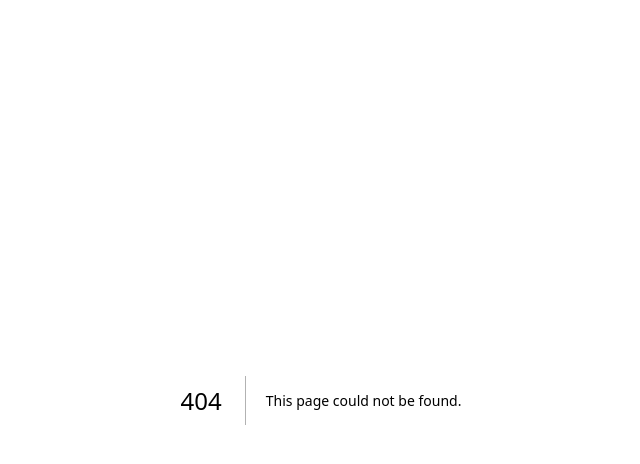
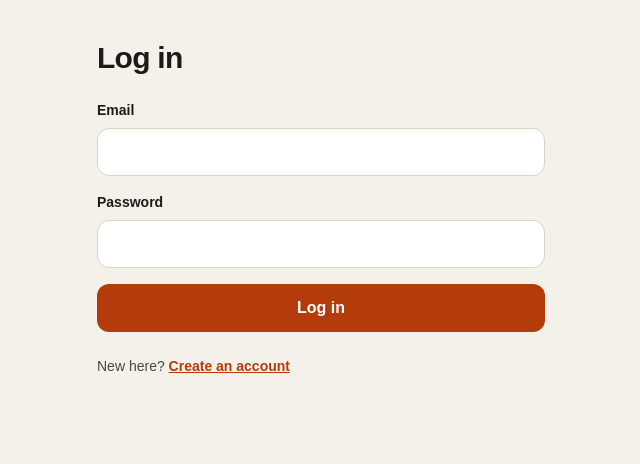
Before and after one commit to hassuf/trades-app, a Next.js app in the folder web/: page /login in a window 1280 px wide. Before the commit this address had no page. Shown: the top 464 px of the page, without its empty margins (319-959 px from the left). Built offline with nearby package versions, Linux system fonts and the light colour scheme; no server answers.

Commit message:
Login, logout, owner-only edit links

```diff
--- /dev/null
+++ b/web/app/login/page.tsx
@@ -0,0 +1,87 @@
+"use client";
+
+import { useState } from "react";
+import { useRouter } from "next/navigation";
+import { createClient } from "@/lib/supabase/client";
+
+export default function LoginPage() {
+  const router = useRouter();
+  const supabase = createClient();
+
+  const [email, setEmail] = useState("");
+  const [password, setPassword] = useState("");
+  const [error, setError] = useState<string | null>(null);
+  const [loading, setLoading] = useState(false);
+
+  async function handleSubmit(e: React.FormEvent) {
+    e.preventDefault();
+    setError(null);
+    setLoading(true);
+
+    const { data, error } = await supabase.auth.signInWithPassword({ email, password });
+
+    if (error || !data.user) {
+      setLoading(false);
+      setError("That email and password don't match an account. Check them and try again.");
+      return;
+    }
+
+    // Send pros to their profile, pros who haven't finished setup to the setup form,
+    // and homeowners to the home page.
+    const uid = data.user.id;
+    const { data: pro } = await supabase.from("pros").select("id").eq("id", uid).maybeSingle();
+    if (pro) {
+      router.push(`/pros/${uid}`);
+    } else {
+      const { data: profile } = await supabase.from("profiles").select("role").eq("id", uid).maybeSingle();
+      router.push(profile?.role === "homeowner" ? "/" : "/pro/setup");
+    }
+    router.refresh();
+  }
+
+  const input =
+    "h-12 w-full rounded-xl border border-[#D9D3C6] bg-white px-3 text-[15px] font-normal text-[#1C1B19] outline-none focus:border-[#B43C0A] focus:ring-2 focus:ring-[#B43C0A]/20";
+
+  return (
+    <main className="min-h-screen bg-[#F4F1EA] px-5 py-10 text-[#1C1B19]">
+      <div className="mx-auto flex max-w-md flex-col gap-6">
+        <h1 className="text-3xl font-extrabold tracking-tight">Log in</h1>
+
+        <form onSubmit={handleSubmit} className="flex flex-col gap-4">
+          <label className="flex flex-col gap-2 text-sm font-semibold">
+            Email
+            <input className={input} type="email" autoComplete="email" value={email} onChange={(e) => setEmail(e.target.value)} required />
+          </label>
+          <label className="flex flex-col gap-2 text-sm font-semibold">
+            Password
+            <input
+              className={input}
+              type="password"
+              autoComplete="current-password"
+              value={password}
+              onChange={(e) => setPassword(e.target.value)}
+              required
+            />
+          </label>
+
+          {error && <p className="rounded-lg bg-[#FBE9E2] px-3 py-2 text-sm text-[#8A2E08]">{error}</p>}
+
+          <button
+            type="submit"
+            disabled={loading}
+            className="h-12 rounded-xl bg-[#B43C0A] text-base font-semibold text-white disabled:opacity-60"
+          >
+            {loading ? "Logging in…" : "Log in"}
+          </button>
+        </form>
+
+        <p className="text-sm text-[#4A4740]">
+          New here?{" "}
+          <a href="/signup" className="font-semibold text-[#B43C0A] underline">
+            Create an account
+          </a>
+        </p>
+      </div>
+    </main>
+  );
+}
--- a/web/app/pro/jobs/page.tsx
+++ b/web/app/pro/jobs/page.tsx
@@ -71,7 +71,7 @@ export default function PastJobsPage() {
     async function load() {
       const { data: auth } = await supabase.auth.getUser();
       if (!auth.user) {
-        router.push("/signup");
+        router.push("/login");
         return;
       }
       setUserId(auth.user.id);
--- a/web/app/pro/rates/page.tsx
+++ b/web/app/pro/rates/page.tsx
@@ -48,7 +48,7 @@ export default function RatesPage() {
     async function load() {
       const { data: auth } = await supabase.auth.getUser();
       if (!auth.user) {
-        router.push("/signup");
+        router.push("/login");
         return;
       }
       setUserId(auth.user.id);
--- a/web/app/pro/setup/page.tsx
+++ b/web/app/pro/setup/page.tsx
@@ -31,7 +31,7 @@ export default function ProSetupPage() {
     async function load() {
       const { data: auth } = await supabase.auth.getUser();
       if (!auth.user) {
-        router.push("/signup");
+        router.push("/login");
         return;
       }
       setUserId(auth.user.id);
--- a/web/app/pros/[id]/page.tsx
+++ b/web/app/pros/[id]/page.tsx
@@ -3,6 +3,7 @@ import { notFound } from "next/navigation";
 import { createClient } from "@supabase/supabase-js";
 import { formatPrice, monthLabel, tierLabel, type RateItem } from "@/lib/format";
 import MediaCover, { mediaSummary, type PortfolioJob } from "@/components/media-cover";
+import OwnerLinks from "@/components/owner-links";
 
 // Public profile page for a pro: /pros/<their id>
 export default async function ProProfilePage({ params }: { params: Promise<{ id: string }> }) {
@@ -128,17 +129,7 @@ export default async function ProProfilePage({ params }: { params: Promise<{ id:
           )}
         </section>
 
-        <div className="flex flex-wrap gap-x-5 gap-y-2">
-          <Link href="/pro/rates" className="text-sm font-semibold text-[#B43C0A] underline">
-            Edit rate card
-          </Link>
-          <Link href="/pro/jobs" className="text-sm font-semibold text-[#B43C0A] underline">
-            Edit past jobs
-          </Link>
-          <Link href="/pro/setup" className="text-sm font-semibold text-[#B43C0A] underline">
-            Edit business details
-          </Link>
-        </div>
+               <OwnerLinks proId={id} />
       </div>
     </main>
   );
--- a/web/app/signup/page.tsx
+++ b/web/app/signup/page.tsx
@@ -103,6 +103,12 @@ export default function SignupPage() {
             {loading ? "Creating account…" : "Create account"}
           </button>
         </form>
+                <p className="text-sm text-[#4A4740]">
+          Already have an account?{" "}
+          <a href="/login" className="font-semibold text-[#B43C0A] underline">
+            Log in
+          </a>
+        </p>
       </div>
     </main>
   );
--- /dev/null
+++ b/web/components/owner-links.tsx
@@ -0,0 +1,40 @@
+"use client";
+
+import { useEffect, useState } from "react";
+import Link from "next/link";
+import { useRouter } from "next/navigation";
+import { createClient } from "@/lib/supabase/client";
+
+export default function OwnerLinks({ proId }: { proId: string }) {
+  const router = useRouter();
+  const supabase = createClient();
+  const [isOwner, setIsOwner] = useState(false);
+
+  useEffect(() => {
+    supabase.auth.getUser().then(({ data }) => setIsOwner(data.user?.id === proId));
+  }, [proId]);
+
+  async function logOut() {
+    await supabase.auth.signOut();
+    router.push("/login");
+    router.refresh();
+  }
+
+  if (!isOwner) return null;
+
+  const link = "text-sm font-semibold text-[#B43C0A] underline";
+
+  return (
+    <div className="flex flex-col gap-3 rounded-2xl border border-dashed border-[#C9C1B1] p-4">
+      <span className="text-xs font-medium text-[#5C584F]">Only you can see this.</span>
+      <div className="flex flex-wrap gap-x-5 gap-y-2">
+        <Link href="/pro/rates" className={link}>Edit rate card</Link>
+        <Link href="/pro/jobs" className={link}>Edit past jobs</Link>
+        <Link href="/pro/setup" className={link}>Edit business details</Link>
+        <button type="button" onClick={logOut} className="text-sm font-medium text-[#4A4740] underline">
+          Log out
+        </button>
+      </div>
+    </div>
+  );
+}
```
